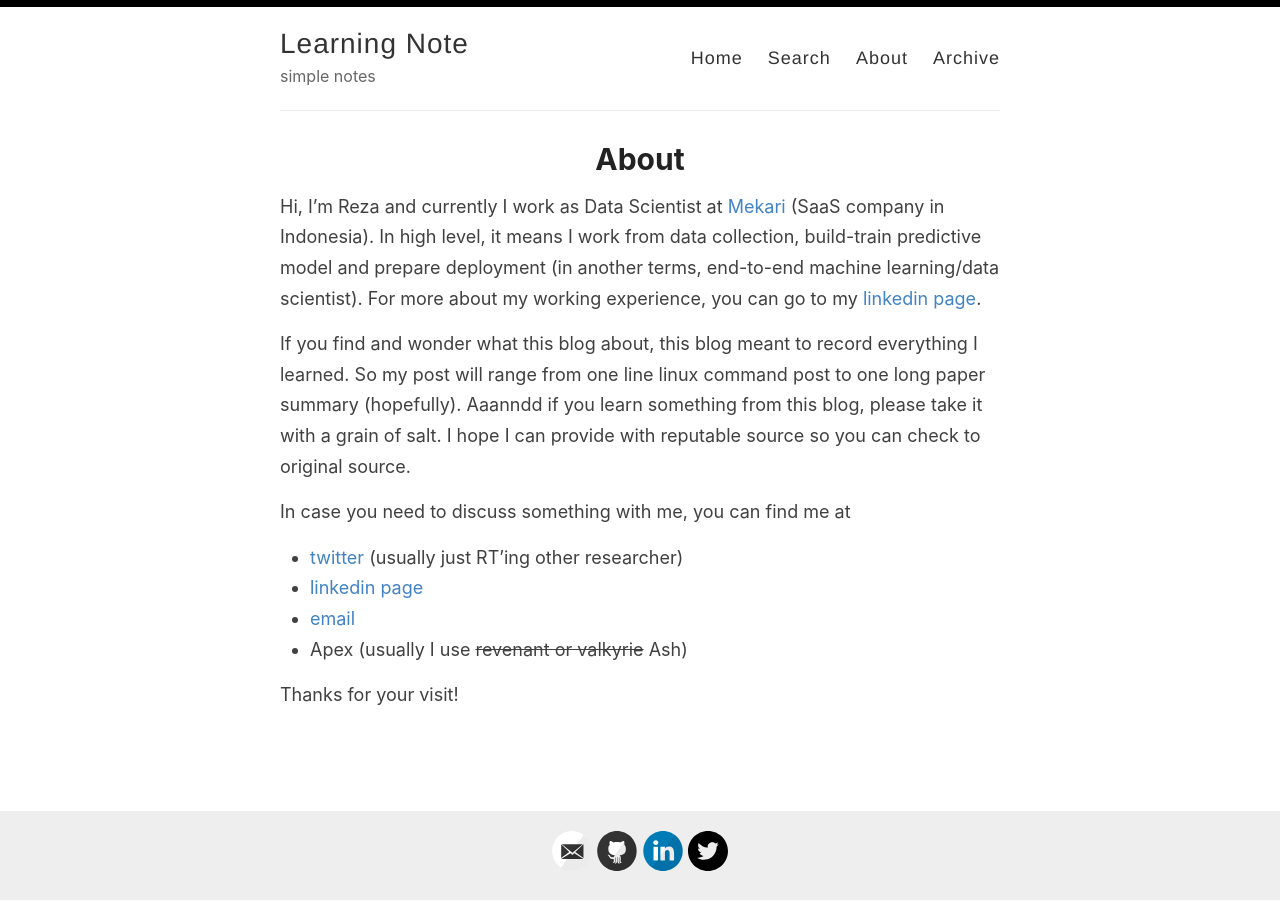
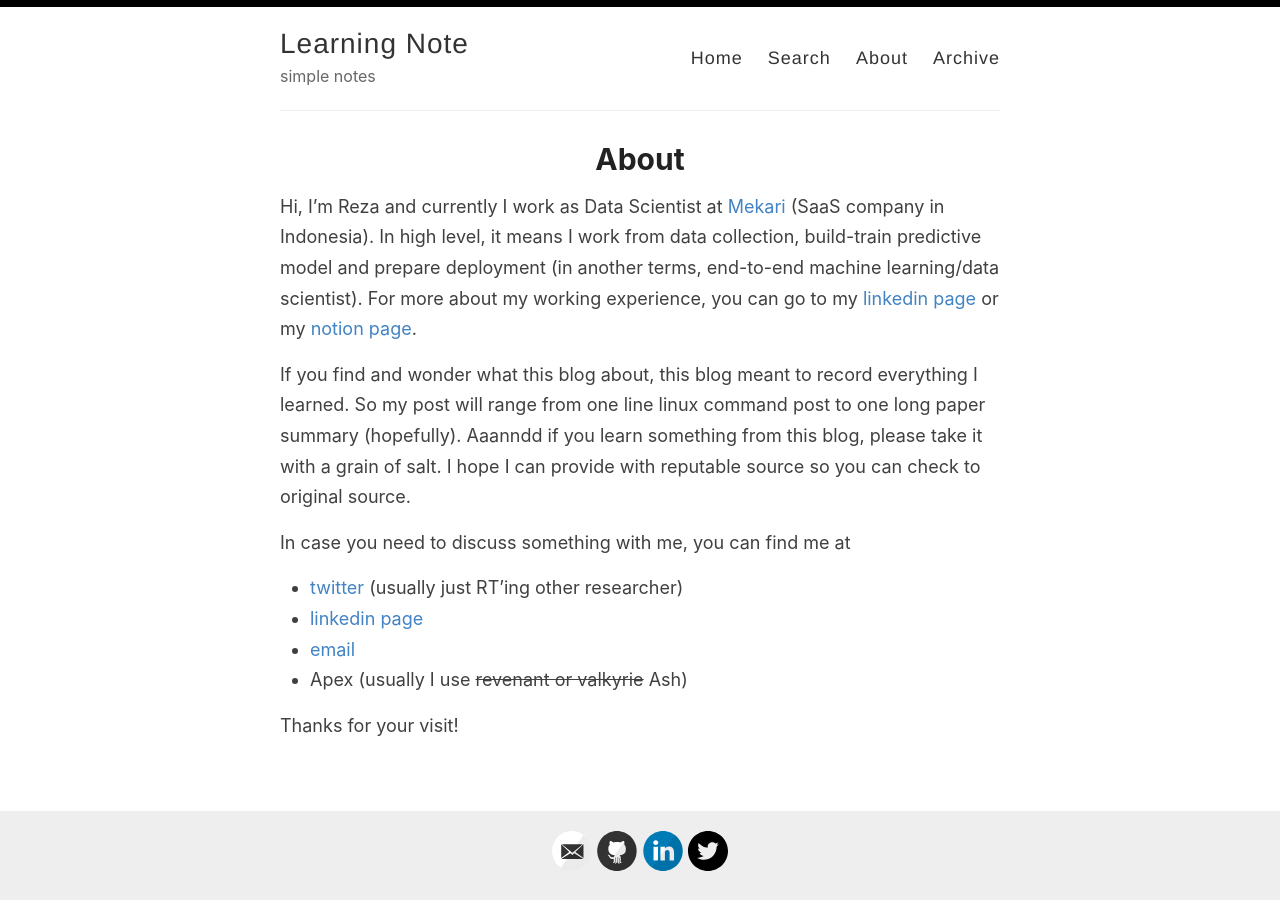
Before and after one commit to rzsgrt/rzsgrt.io, a Jekyll site: the page built from _pages/about.md, in a window 1280 px wide. Built offline with Jekyll 4.4.1, drawn with Linux system fonts in a browser that asks for light colours.

Commit message:
Add notion page

```diff
--- a/_pages/about.md
+++ b/_pages/about.md
@@ -4,7 +4,7 @@
 permalink: /about/
 ---
 
-Hi, I'm Reza and currently I work as Data Scientist at [Mekari](https://mekari.com/) (SaaS company in Indonesia). In high level, it means I work from data collection, build-train predictive model and prepare deployment (in another terms, end-to-end machine learning/data scientist). For more about my working experience, you can go to my [linkedin page](https://www.linkedin.com/in/reza-sugiarto/).
+Hi, I'm Reza and currently I work as Data Scientist at [Mekari](https://mekari.com/) (SaaS company in Indonesia). In high level, it means I work from data collection, build-train predictive model and prepare deployment (in another terms, end-to-end machine learning/data scientist). For more about my working experience, you can go to my [linkedin page](https://www.linkedin.com/in/reza-sugiarto/) or my [notion page](https://s.id/1w2T4).
 
 If you find and wonder what this blog about, this blog meant to record everything I learned. So my post will range from one line linux command post to one long paper summary (hopefully). Aaanndd if you learn something from this blog, please take it with a grain of salt. I hope I can provide with reputable source so you can check to original source.
 
```
